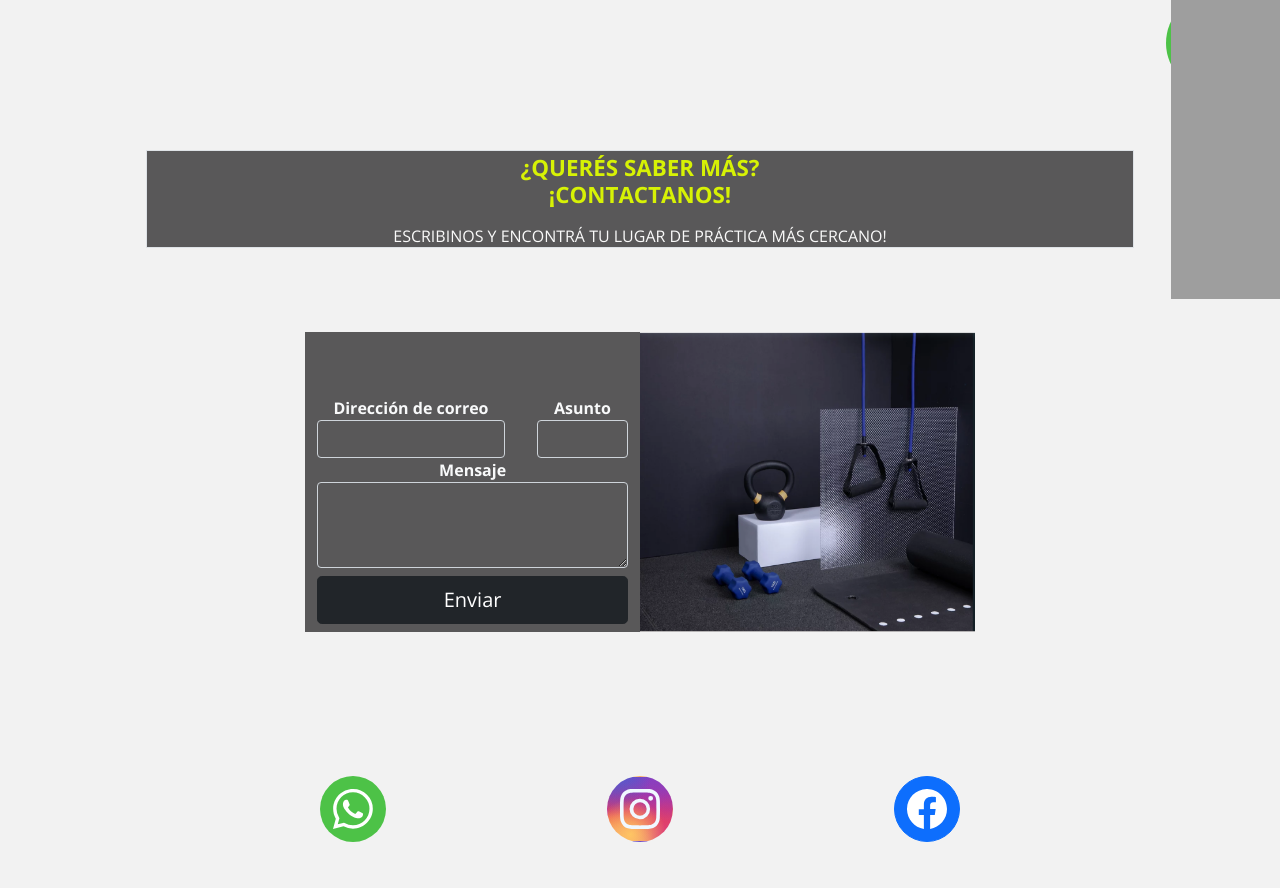
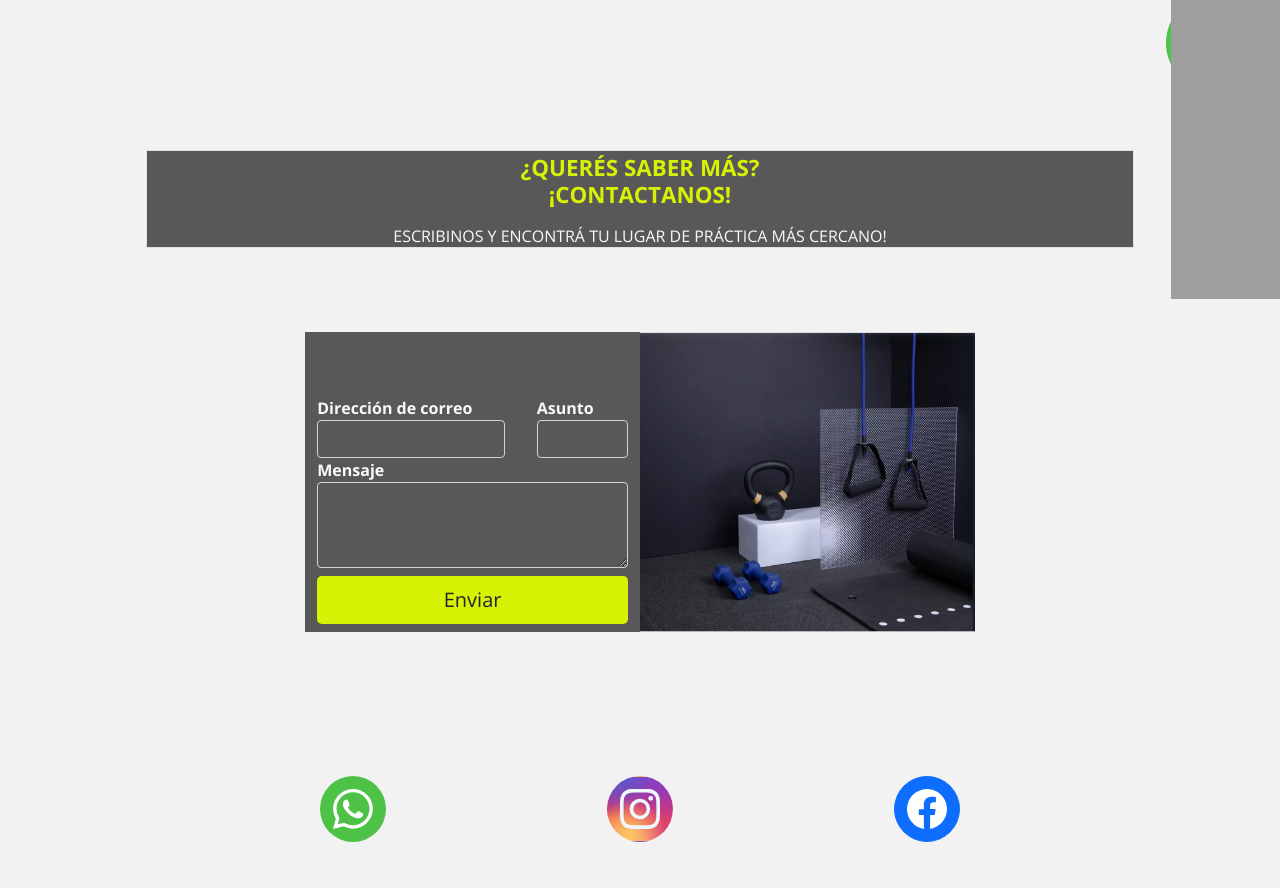
Before and after one commit to infosergio2020/Laplatatkd, a Flask app: page /contacto in a window 1280 px wide. Shown: the part 694-1582 px from the top of the page. Run offline with Flask 2, Linux system fonts and the light colour scheme; some libraries are stand-ins or nearby versions; grey boxes are pictures that could not be loaded.

Commit message:
se hicieron cambios de moejora

```diff
--- a/static/css/sedes.css
+++ b/static/css/sedes.css
@@ -1 +1 @@
-.espacio_3{display:grid;grid-template-columns:repeat(3, 1fr);justify-items:center}@media(max-width: 1040px){.espacio_3{grid-template-columns:repeat(2, 1fr)}}@media(max-width: 768px){.espacio_3{grid-template-columns:repeat(1, 1fr)}}.acomodar_icon{margin-left:-6rem;margin-top:7rem}@media(max-width: 768px){.acomodar_icon{margin-left:18rem;margin-top:0rem}}.fondo_mapa{width:62rem;padding:2rem;align-items:center;margin-top:4rem !important;margin-bottom:4rem !important;background-color:var(--primary-light);display:flex;flex-direction:row;justify-content:center;gap:2rem;align-items:center}.juntar_text_icono{display:flex;flex-direction:row;justify-content:center}@media(max-width: 768px){.fondo_mapa{display:flex;flex-direction:column;justify-content:center}}.acomodar_icono_text{display:flex;flex-direction:row;justify-content:space-between}@media(max-width: 768px){.acomodar_icono_text{display:flex;flex-direction:column;justify-content:space-between}}/*# sourceMappingURL=sedes.css.map */
+.espacio_3{display:grid;grid-template-columns:repeat(3, 1fr);justify-items:center;margin-left:4rem;margin-right:4rem}@media(max-width: 1040px){.espacio_3{grid-template-columns:repeat(2, 1fr)}}@media(max-width: 768px){.espacio_3{grid-template-columns:repeat(1, 1fr)}}.acomodar_icon{margin-left:-6rem;margin-top:7rem}@media(max-width: 768px){.acomodar_icon{margin-left:18rem;margin-top:0rem}}.fondo_mapa{width:62rem;padding:2rem;align-items:center;margin-top:4rem !important;margin-bottom:4rem !important;background-color:var(--primary-light);display:flex;flex-direction:row;justify-content:center;gap:2rem;align-items:center}.juntar_text_icono{display:flex;flex-direction:row;justify-content:center}@media(max-width: 768px){.fondo_mapa{display:flex;flex-direction:column;justify-content:center}}.acomodar_icono_text{display:flex;flex-direction:row;justify-content:space-between}@media(max-width: 768px){.acomodar_icono_text{display:flex;flex-direction:column;justify-content:space-between}}/*# sourceMappingURL=sedes.css.map */
--- a/static/scss/_contacto.scss
+++ b/static/scss/_contacto.scss
@@ -44,7 +44,7 @@
  .form_juntar_correo_asunto{
     display: flex;
     flex-direction: row;
-    justify-content: center;
+    // justify-content: center;
     gap: 2rem;
  }
 
@@ -81,3 +81,7 @@
 .tamaño_formulario_img{
     width: 60%;
 }
+
+.btn-verde{
+    background-color: var(--verdeFuerte);
+}
--- a/static/scss/sedes.scss
+++ b/static/scss/sedes.scss
@@ -2,6 +2,8 @@
     display: grid;
     grid-template-columns: repeat(3, 1fr);
     justify-items:center;
+    margin-left: 4rem;
+    margin-right: 4rem;
 }
 
 @media (max-width: 1040px){
--- a/templates/contacto.html
+++ b/templates/contacto.html
@@ -11,7 +11,7 @@
       <h3 class="tam_h2 py-5 mb-3">Escribinos y encontrá tu lugar de práctica más cercano!</h3>
     </div>
   </div>
-    <div class="row mt-1 mb-4 text-center">
+    <div class="row mt-1 mb-4">
         <!-- <div class="col-12 mb-5">
 
            <div class=" centrar-div">
@@ -61,7 +61,7 @@
                         <input type="hidden" name="_subject" value="¡Nuevo email wooo!">
                         <input type="hidden" name="_next" value="https://laplatatkd-demo.herokuapp.com/mensajeEnviado">
                         <div class="d-flex my-2">
-                            <button type="submit" class="btn btn-dark btn-lg btn-block">Enviar</button>
+                            <button type="submit" class="btn btn-verde btn-lg btn-block">Enviar</button>
                         </div>
 
                       </div>
```
Also changed, not shown: templates/index.html (+6 -8 lines), static/css/main.css, 2 other files.
